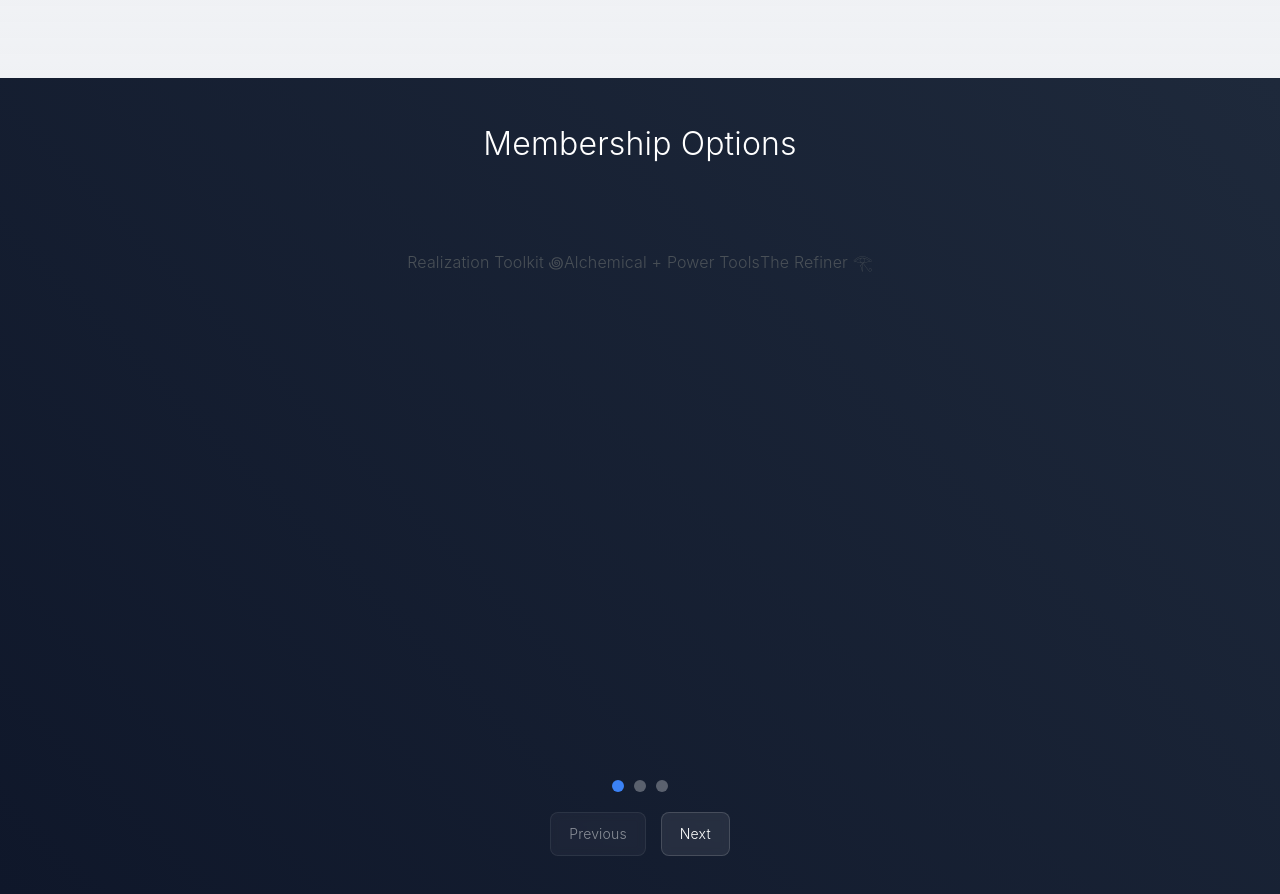
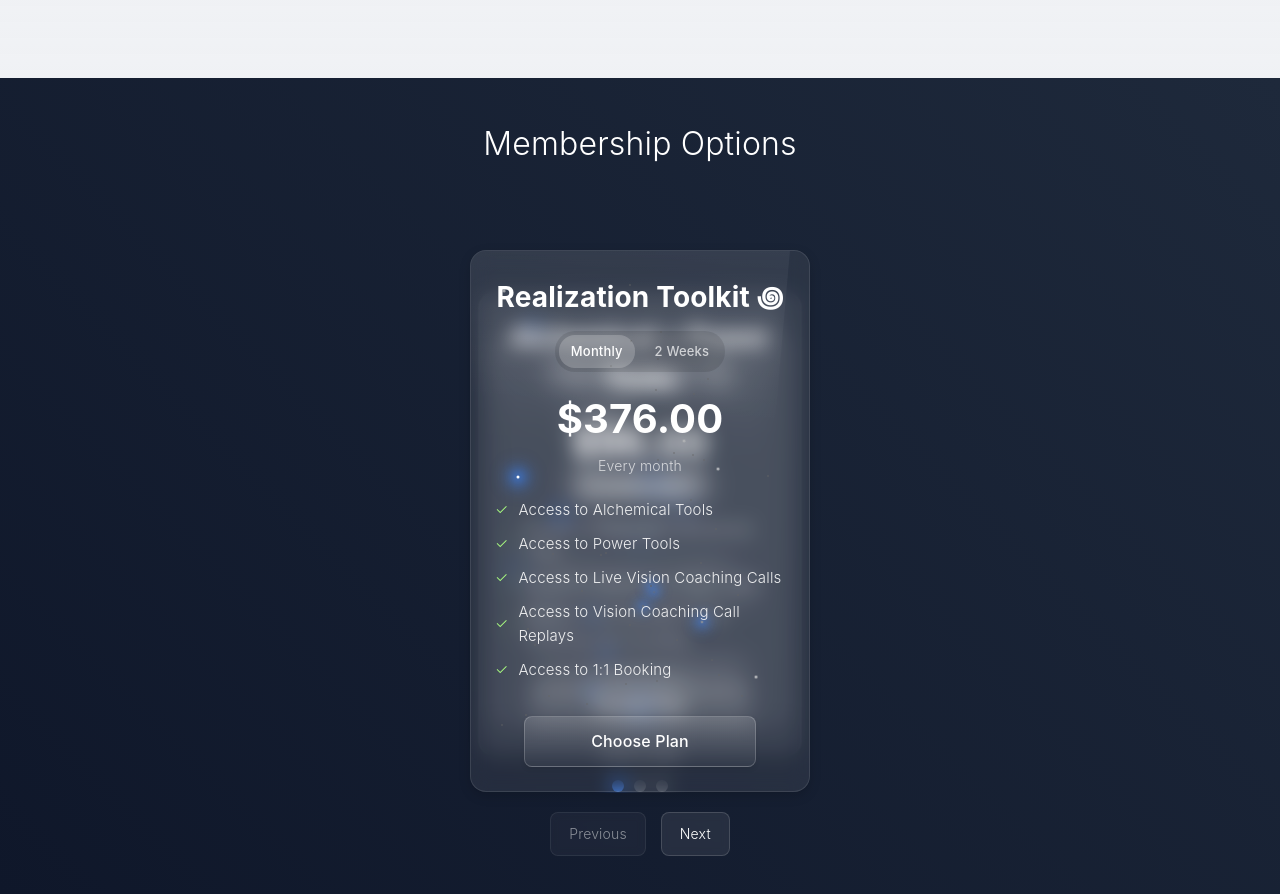
Before and after one commit to peatf/realization-toolkit, a Next.js app: page / in a window 1280 px wide. Shown: the part 7260-8154 px from the top of the page. Built offline with nearby package versions, Linux system fonts and the light colour scheme.

Commit message:
Update PricingSection.tsx

```diff
--- a/components/sections/PricingSection.tsx
+++ b/components/sections/PricingSection.tsx
@@ -1,7 +1,11 @@
 import React, { useEffect, useState, useRef } from 'react';
 
-// Star component (no changes)
-const Star = ({ isGlowing, delay }: { isGlowing: boolean; delay: number; }) => {
+// ---------- Star Component ----------
+interface StarProps {
+  isGlowing: boolean;
+  delay: number;
+}
+const Star: React.FC<StarProps> = ({ isGlowing, delay }) => {
   return (
     <div
       style={{
@@ -17,8 +21,8 @@ const Star = ({ isGlowing, delay }: { isGlowing: boolean; delay: number; }) => {
   );
 };
 
-// StarsBackground component (no changes)
-const StarsBackground = () => {
+// ---------- StarsBackground Component ----------
+const StarsBackground: React.FC = () => {
   const [glowingStars, setGlowingStars] = useState<number[]>([]);
   const stars = 50;
   useEffect(() => {
@@ -84,7 +88,7 @@ const StarsBackground = () => {
   );
 };
 
-// Product Data (using full data as provided)
+// ---------- Product Data ----------
 const products = [
   {
     id: 'rtk',
@@ -150,7 +154,7 @@ const products = [
   },
 ];
 
-// Safely reference window only in the client environment
+// ---------- UserAccountApi (Safe Access) ----------
 const getUserAccountApi = () => {
   if (typeof window !== 'undefined' && (window as any).UserAccountApi) {
     return (window as any).UserAccountApi;
@@ -163,7 +167,268 @@ const getUserAccountApi = () => {
   };
 };
 
-const PricingSection = () => {
+// ---------- MembershipCard Component ----------
+interface MembershipCardProps {
+  product: any;
+  isActive: boolean;
+  onSelect: (index: number) => void;
+  index: number;
+  activeIndex: number;
+  totalCards: number;
+  selectedInterval?: string;
+  onIntervalChange: (intervalKey: string) => void;
+}
+const MembershipCard: React.FC<MembershipCardProps> = ({
+  product,
+  isActive,
+  onSelect,
+  index,
+  activeIndex,
+  totalCards,
+  selectedInterval,
+  onIntervalChange,
+}) => {
+  const [hover, setHover] = useState(false);
+  const [buttonHover, setButtonHover] = useState(false);
+
+  // Stacking Logic
+  const relativeIndex = index - activeIndex;
+  let translateY = 0;
+  let scale = 1;
+  let cardZIndex = totalCards;
+  if (!isActive) {
+    const distance = Math.abs(relativeIndex);
+    if (relativeIndex > 0) {
+      translateY = relativeIndex * 30;
+      scale = 1 - relativeIndex * 0.05;
+    } else {
+      translateY = 0;
+      scale = 1 - distance * 0.03;
+    }
+    cardZIndex = totalCards - distance;
+    scale = Math.max(0.75, scale);
+    cardZIndex = Math.max(1, cardZIndex);
+  }
+  const transform = `translateX(-50%) translateY(${translateY}px) scale(${scale})`;
+
+  // Determine current price, interval text, and option ID
+  let currentPrice = product.price;
+  let currentIntervalText = product.interval;
+  let currentOptionId = product.pricingOptionId;
+  if (product.hasMultipleIntervals) {
+    const intervalData = product.intervals[selectedInterval || 'monthly'];
+    currentPrice = intervalData?.price;
+    currentIntervalText = intervalData?.interval;
+    currentOptionId = intervalData?.pricingOptionId;
+  }
+
+  const handleSignUpClick = () => {
+    const api = getUserAccountApi();
+    if (api && typeof api.joinPricingPlan === 'function') {
+      api.joinPricingPlan(product.pricingPlanId, currentOptionId);
+    } else {
+      console.error("UserAccountApi not found or joinPricingPlan is not a function.");
+      alert("Signup API is not available.");
+    }
+  };
+
+  const choosePlanBaseStyle = {
+    width: '80%',
+    padding: '12px 0',
+    borderRadius: '8px',
+    color: 'white',
+    fontWeight: '500',
+    border: '1px solid rgba(255, 255, 255, 0.2)',
+    cursor: 'pointer',
+    fontSize: '16px',
+    transition: 'all 0.3s ease',
+    marginTop: 'auto',
+    alignSelf: 'center',
+    background: 'linear-gradient(to bottom, rgba(255, 255, 255, 0.15), rgba(255, 255, 255, 0.05))',
+    boxShadow: '0 2px 5px rgba(0,0,0,0.1)',
+  };
+
+  const choosePlanHoverStyle = {
+    background: 'linear-gradient(to bottom, rgba(255, 255, 255, 0.25), rgba(255, 255, 255, 0.1))',
+    boxShadow: '0 4px 8px rgba(0,0,0,0.15)',
+    transform: 'translateY(-1px)',
+  };
+
+  return (
+    <div
+      style={{
+        position: 'absolute',
+        left: '50%',
+        top: 0,
+        width: '340px',
+        maxWidth: '90vw',
+        height: 'auto',
+        transform: transform,
+        zIndex: cardZIndex,
+        opacity: 1,
+        cursor: isActive ? 'default' : 'pointer',
+        transition: 'transform 0.5s ease, z-index 0.5s ease',
+      }}
+      onMouseEnter={() => setHover(true)}
+      onMouseLeave={() => setHover(false)}
+      onClick={() => !isActive && onSelect(index)}
+    >
+      <div
+        style={{
+          position: 'relative',
+          width: '100%',
+          borderRadius: '16px',
+          overflow: 'hidden',
+          padding: '24px',
+          background: 'rgba(255, 255, 255, 0.08)',
+          backdropFilter: 'blur(10px)',
+          WebkitBackdropFilter: 'blur(10px)',
+          border: '1px solid rgba(255, 255, 255, 0.1)',
+          boxShadow: hover
+            ? '0 14px 28px rgba(0, 0, 0, 0.25), 0 10px 10px rgba(0, 0, 0, 0.22)'
+            : '0 4px 12px rgba(0, 0, 0, 0.15)',
+          transition: 'box-shadow 0.3s ease',
+          display: 'flex',
+          flexDirection: 'column',
+          minHeight: '400px',
+        }}
+      >
+        <div
+          style={{
+            position: 'absolute',
+            top: 0,
+            left: 0,
+            right: 0,
+            height: '60%',
+            background: 'linear-gradient(to bottom, rgba(255, 255, 255, 0.1), transparent)',
+            transform: 'rotate(5deg) translateY(-50%) translateX(-10%)',
+            pointerEvents: 'none',
+          }}
+        />
+        <StarsBackground />
+        <div
+          style={{
+            position: 'relative',
+            zIndex: 2,
+            textAlign: 'center',
+            flexGrow: 1,
+            display: 'flex',
+            flexDirection: 'column',
+          }}
+        >
+          <h2 style={{ fontSize: '28px', fontWeight: 'bold', marginBottom: '12px', color: 'white' }}>
+            {product.title}
+          </h2>
+          {product.hasMultipleIntervals && (
+            <div
+              style={{
+                display: 'flex',
+                justifyContent: 'center',
+                gap: '8px',
+                margin: '0 auto 15px auto',
+                background: 'rgba(0,0,0,0.1)',
+                padding: '4px',
+                borderRadius: '20px',
+                width: 'fit-content',
+              }}
+            >
+              {Object.keys(product.intervals).map((intervalKey) => (
+                <button
+                  key={intervalKey}
+                  onClick={(e) => {
+                    e.stopPropagation();
+                    onIntervalChange(intervalKey);
+                  }}
+                  style={{
+                    background: selectedInterval === intervalKey ? 'rgba(255,255,255,0.2)' : 'none',
+                    border: 'none',
+                    padding: '6px 12px',
+                    borderRadius: '16px',
+                    color: selectedInterval === intervalKey ? 'white' : 'rgba(255,255,255,0.7)',
+                    cursor: 'pointer',
+                    transition: 'all 0.3s ease',
+                    fontSize: '13px',
+                    fontWeight: '500',
+                  }}
+                >
+                  {product.toggleLabels?.[intervalKey] ||
+                    intervalKey.charAt(0).toUpperCase() + intervalKey.slice(1)}
+                </button>
+              ))}
+            </div>
+          )}
+          <p style={{ fontSize: '40px', fontWeight: 'bold', marginBottom: '4px', color: 'white' }}>
+            ${currentPrice}
+          </p>
+          <p style={{ fontSize: '14px', marginBottom: '20px', color: 'rgba(255,255,255,0.7)' }}>
+            {currentIntervalText}
+          </p>
+          <ul
+            style={{
+              listStyle: 'none',
+              padding: 0,
+              margin: '0 auto 24px auto',
+              textAlign: 'left',
+              flexGrow: 1,
+              width: 'fit-content',
+            }}
+          >
+            {product.features.map((feature: string, fIndex: number) => (
+              <li
+                key={fIndex}
+                style={{
+                  fontSize: '15px',
+                  marginBottom: '10px',
+                  color: 'rgba(255,255,255,0.9)',
+                  display: 'flex',
+                  alignItems: 'center',
+                }}
+              >
+                <span style={{ marginRight: '10px', color: '#aaff80' }}>✓</span>
+                {feature}
+              </li>
+            ))}
+          </ul>
+          <button
+            style={{
+              ...choosePlanBaseStyle,
+              ...(buttonHover ? choosePlanHoverStyle : {}),
+            }}
+            onClick={(e) => {
+              e.stopPropagation();
+              handleSignUpClick();
+            }}
+            onMouseEnter={() => setButtonHover(true)}
+            onMouseLeave={() => setButtonHover(false)}
+          >
+            Choose Plan
+          </button>
+        </div>
+      </div>
+      {!isActive && (
+        <div
+          style={{
+            position: 'absolute',
+            bottom: '-10px',
+            left: '50%',
+            transform: 'translateX(-50%)',
+            width: '100px',
+            textAlign: 'center',
+            color: 'rgba(255,255,255,0.7)',
+            fontSize: '14px',
+            pointerEvents: 'none',
+            transition: 'opacity 0.3s ease',
+          }}
+        >
+          Click to view
+        </div>
+      )}
+    </div>
+  );
+};
+
+// ---------- Main PricingSection Component ----------
+const PricingSection: React.FC = () => {
   const [activeCardIndex, setActiveCardIndex] = useState(0);
   const [selectedIntervals, setSelectedIntervals] = useState(
     products.reduce((acc, product, index) => {
@@ -172,8 +437,6 @@ const PricingSection = () => {
     }, {} as { [key: number]: string })
   );
   const containerRef = useRef<HTMLDivElement>(null);
-  const [prevHover, setPrevHover] = useState(false);
-  const [nextHover, setNextHover] = useState(false);
 
   const handleSelectCard = (index: number) => setActiveCardIndex(index);
   const handleIntervalChange = (productIndex: number, intervalKey: string) => {
@@ -206,22 +469,13 @@ const PricingSection = () => {
         padding: '40px 20px',
         overflow: 'hidden',
         position: 'relative',
-        fontFamily:
-          '-apple-system, BlinkMacSystemFont, "Segoe UI", Roboto, Helvetica, Arial, sans-serif',
+        fontFamily: '-apple-system, BlinkMacSystemFont, "Segoe UI", Roboto, Helvetica, Arial, sans-serif',
       }}
     >
-      <h1
-        style={{
-          color: 'white',
-          marginBottom: '80px',
-          textAlign: 'center',
-          fontSize: '32px',
-        }}
-      >
+      <h1 style={{ color: 'white', marginBottom: '80px', textAlign: 'center', fontSize: '32px' }}>
         Membership Options
       </h1>
 
-      {/* Card container - Placeholder for your MembershipCard implementation */}
       <div
         style={{
           position: 'relative',
@@ -233,19 +487,21 @@ const PricingSection = () => {
         }}
       >
         {products.map((plan, index) => (
-          <div key={plan.id || index}>{plan.title}</div>
+          <MembershipCard
+            key={plan.id || index}
+            product={plan}
+            isActive={index === activeCardIndex}
+            onSelect={handleSelectCard}
+            index={index}
+            activeIndex={activeCardIndex}
+            totalCards={products.length}
+            selectedInterval={selectedIntervals[index]}
+            onIntervalChange={(intervalKey) => handleIntervalChange(index, intervalKey)}
+          />
         ))}
       </div>
 
-      {/* Indicator dots */}
-      <div
-        style={{
-          display: 'flex',
-          marginTop: '30px',
-          gap: '10px',
-          justifyContent: 'center',
-        }}
-      >
+      <div style={{ display: 'flex', marginTop: '30px', gap: '10px', justifyContent: 'center' }}>
         {products.map((_, index) => (
           <button
             key={index}
@@ -254,8 +510,7 @@ const PricingSection = () => {
               width: '12px',
               height: '12px',
               borderRadius: '50%',
-              background:
-                index === activeCardIndex ? '#3b82f6' : 'rgba(255,255,255,0.3)',
+              background: index === activeCardIndex ? '#3b82f6' : 'rgba(255,255,255,0.3)',
               border: 'none',
               cursor: 'pointer',
               transition: 'all 0.3s ease',
@@ -265,7 +520,6 @@ const PricingSection = () => {
         ))}
       </div>
 
-      {/* Navigation Buttons */}
       <div style={{ display: 'flex', marginTop: '20px', gap: '15px', justifyContent: 'center' }}>
         <button
           onClick={() => activeCardIndex > 0 && setActiveCardIndex(activeCardIndex - 1)}
```
